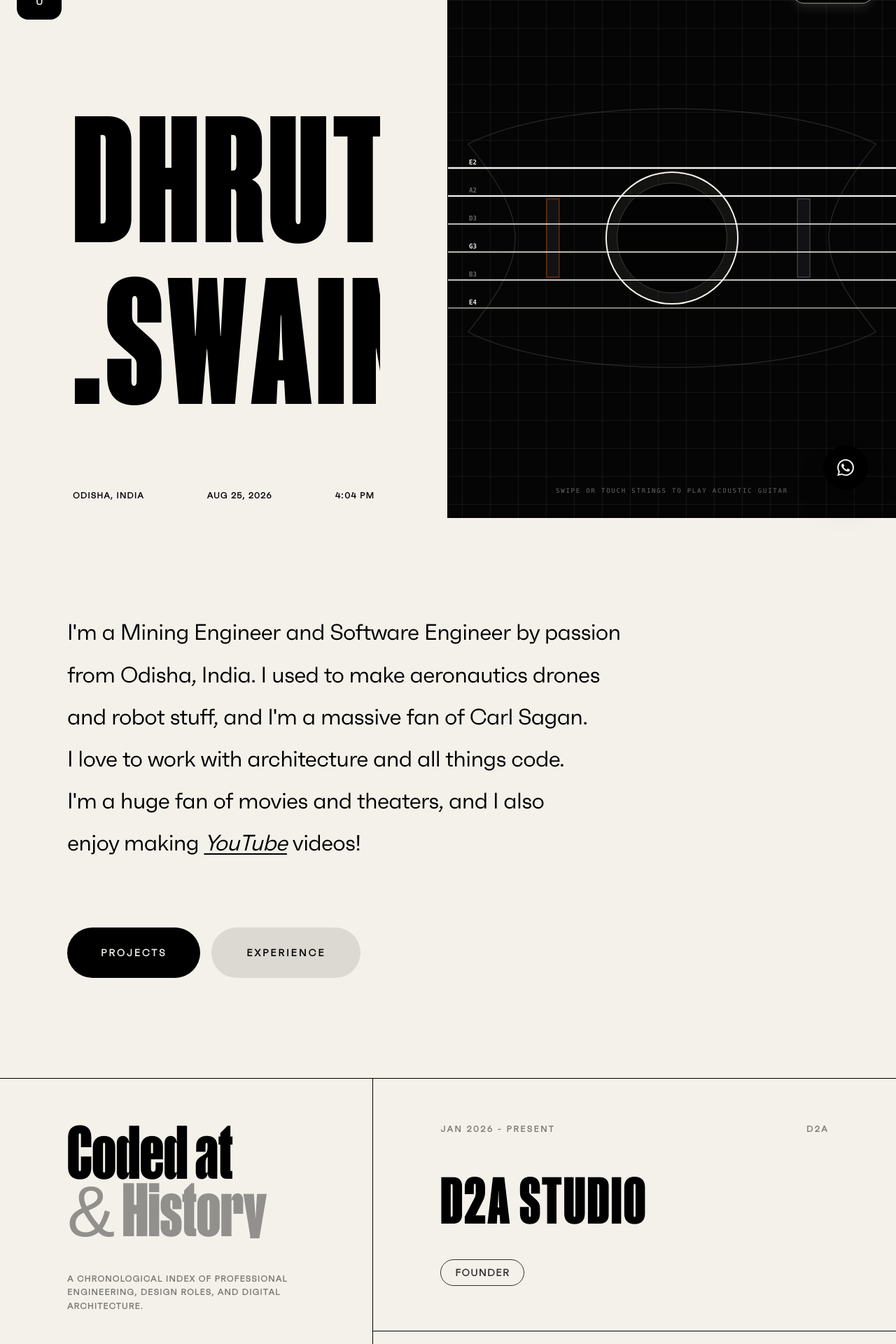
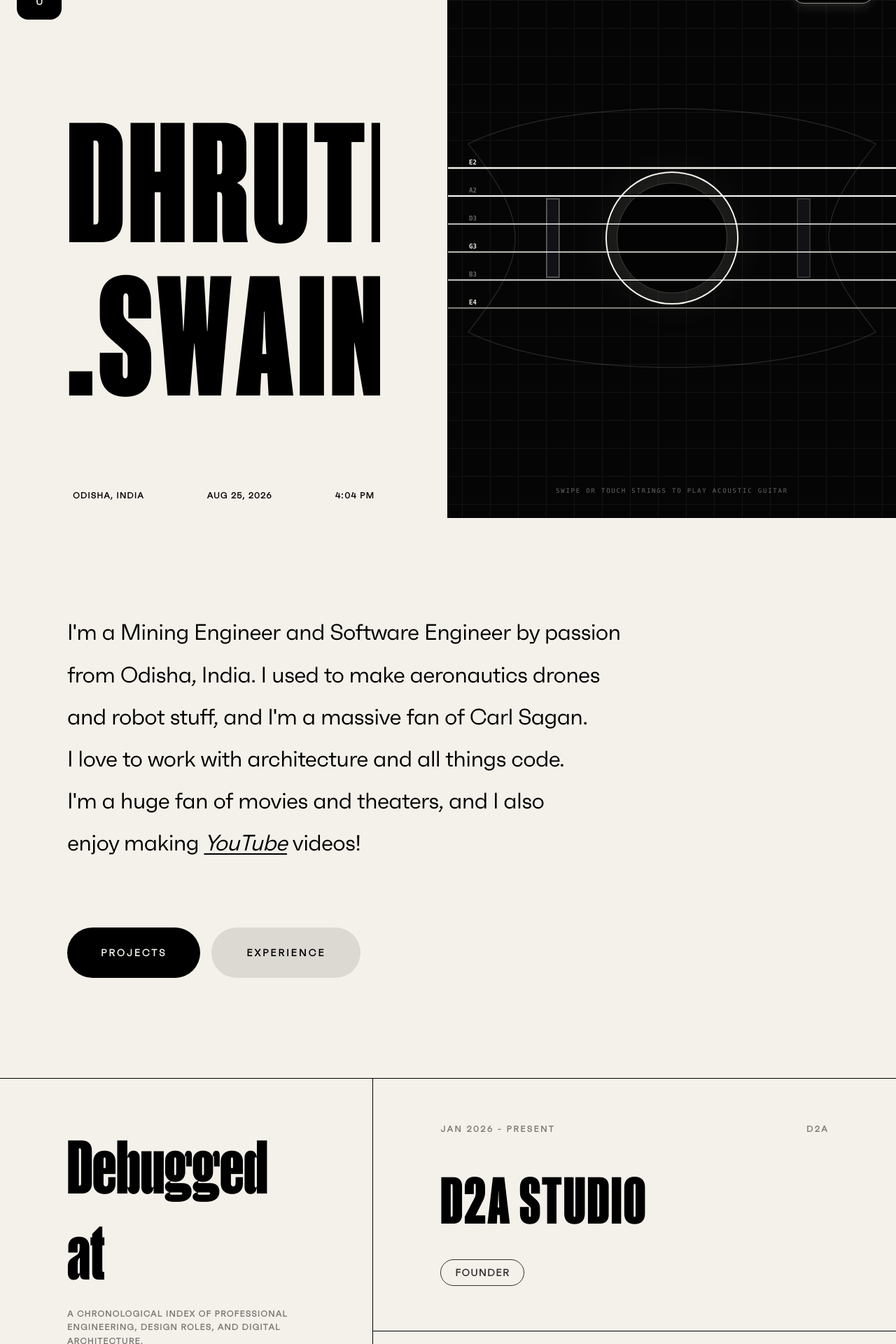
Before and after one commit to swaindhruti/dev-portfolio, a Next.js app: page / in a window 1280 px wide. Shown: the part 60-1980 px from the top of the page at 70% size. Built offline with nearby package versions, Linux system fonts and the light colour scheme.

Commit message:
feat(ui): improved resposiveness of the ui and fixed the color theme

```diff
--- a/app/globals.css
+++ b/app/globals.css
@@ -3,11 +3,13 @@
 :root {
   --background: #F4F1EA; /* Warm Cream / Paper Off-White */
   --foreground: #000000; /* Black text */
+  --accent: var(--background); /* Same cream, used on black surfaces (e.g. Hero panel) */
 }
 
 @theme inline {
   --color-background: var(--background);
   --color-foreground: var(--foreground);
+  --color-accent: var(--accent);
   --font-display: var(--font-manuka);
   --font-faktum: var(--font-faktum);
 }
--- a/app/layout.tsx
+++ b/app/layout.tsx
@@ -1,6 +1,5 @@
 import type { Metadata } from "next";
 import localFont from "next/font/local";
-import FloatingContact from "@/components/FloatingContact";
 import Navigation from "@/components/Navigation";
 import "./globals.css";
 
@@ -71,7 +70,6 @@ export default function RootLayout({
       <body className="min-h-full flex flex-col font-faktum">
         <Navigation />
         {children}
-        <FloatingContact />
       </body>
     </html>
   );
--- a/components/Career.tsx
+++ b/components/Career.tsx
@@ -83,11 +83,11 @@ export default function Career() {
       {/* Left Pane - Sticky Title */}
       <div className="w-full lg:w-5/12 px-6 lg:px-24 py-16 lg:border-r-[1.5px] border-black">
         <div className="sticky top-32">
-          <h2 className="career-title font-display text-[15vw] lg:text-[8vw] leading-[0.8] flex flex-col">
-            <span className="flex overflow-hidden"><span className="char-title block origin-bottom">Coded at</span></span>
-            <span className="flex overflow-hidden"><span className="char-title block origin-bottom opacity-40">& History</span></span>
+          <h2 className="career-title font-display text-[15vw] lg:text-[8vw] leading-[1.2] flex flex-col">
+            <span className="flex overflow-hidden"><span className="char-title block origin-bottom">Debugged at</span></span>
+
           </h2>
-          <p className="mt-12 font-faktum text-[10px] lg:text-xs font-bold tracking-widest uppercase opacity-50 max-w-xs leading-relaxed">
+          <p className="mt-4 font-faktum text-[10px] lg:text-xs font-bold tracking-widest uppercase opacity-50 max-w-2xl leading-relaxed">
             A chronological index of professional engineering, design roles, and digital architecture.
           </p>
         </div>
--- a/components/FloatingContact.tsx
+++ /dev/null
@@ -1,21 +0,0 @@
-"use client";
-
-export default function FloatingContact() {
-  return (
-    <div id="global-contact" className="fixed bottom-6 right-6 lg:bottom-10 lg:right-10 z-[100] flex justify-end items-end h-16">
-      <a
-        href="https://wa.me/"
-        target="_blank"
-        rel="noopener noreferrer"
-        className="group bg-black flex items-center justify-center overflow-hidden shadow-2xl rounded-full transition-all duration-500 ease-[cubic-bezier(0.23,1,0.32,1)] w-14 h-14 lg:w-16 lg:h-16 hover:w-[220px] lg:hover:w-[240px] px-0 hover:px-6"
-      >
-        <svg width="24" height="24" viewBox="0 0 24 24" fill="currentColor" className="text-background shrink-0 transition-transform duration-500 group-hover:scale-110">
-          <path d="M17.472 14.382c-.297-.149-1.758-.867-2.03-.967-.273-.099-.471-.148-.67.15-.197.297-.767.966-.94 1.164-.173.199-.347.223-.644.075-.297-.15-1.255-.463-2.39-1.475-.883-.788-1.48-1.761-1.653-2.059-.173-.297-.018-.458.13-.606.134-.133.298-.347.446-.52.149-.174.198-.298.298-.497.099-.198.05-.371-.025-.52-.075-.149-.669-1.612-.916-2.207-.242-.579-.487-.5-.669-.51a12.8 12.8 0 0 0-.57-.01c-.198 0-.52.074-.792.372-.272.297-1.04 1.016-1.04 2.479 0 1.462 1.065 2.875 1.213 3.074.149.198 2.096 3.2 5.077 4.487.709.306 1.262.489 1.694.625.712.227 1.36.195 1.871.118.571-.085 1.758-.719 2.006-1.413.248-.694.248-1.289.173-1.413-.074-.124-.272-.198-.57-.347m-5.421 7.403h-.004a9.87 9.87 0 0 1-5.031-1.378l-.361-.214-3.741.982.998-3.648-.235-.374a9.86 9.86 0 0 1-1.51-5.26c.001-5.45 4.436-9.884 9.888-9.884 2.64 0 5.122 1.03 6.988 2.898a9.825 9.825 0 0 1 2.893 6.994c-.003 5.45-4.437 9.884-9.885 9.884m8.413-18.297A11.815 11.815 0 0 0 12.05 0C5.495 0 .16 5.335.157 11.892c0 2.096.547 4.142 1.588 5.945L.057 24l6.305-1.654a11.882 11.882 0 0 0 5.683 1.448h.005c6.554 0 11.89-5.335 11.893-11.893a11.821 11.821 0 0 0-3.48-8.413z"/>
-        </svg>
-        <span className="text-background font-faktum font-bold text-[10px] lg:text-xs tracking-widest uppercase whitespace-nowrap opacity-0 max-w-0 overflow-hidden group-hover:opacity-100 group-hover:max-w-[200px] transition-all duration-500 ease-[cubic-bezier(0.23,1,0.32,1)] group-hover:ml-3">
-          Click to connect
-        </span>
-      </a>
-    </div>
-  );
-}
--- a/components/Hero.tsx
+++ b/components/Hero.tsx
@@ -43,15 +43,12 @@ export default function Hero() {
   const nameWord1 = "DHRUTI".split("");
   const nameWord2 = ".SWAIN".split("");
 
-  const [isMounted, setIsMounted] = useState(false);
   const [soundEnabled, setSoundEnabled] = useState(true);
 
   const pointerPosRef = useRef({ x: -1000, y: -1000, prevX: -1000, prevY: -1000, isDown: false });
   const audioCtxRef = useRef<AudioContext | null>(null);
 
   useEffect(() => {
-    setIsMounted(true);
-
     // Left side GSAP animation
     const ctx = gsap.context(() => {
       const tl = gsap.timeline();
@@ -78,23 +75,51 @@ export default function Hero() {
     return () => ctx.revert();
   }, []);
 
+  // Create the AudioContext eagerly on mount (it starts "suspended" per browser
+  // autoplay policy) so the first pluck doesn't pay for lazy construction.
+  useEffect(() => {
+    const AudioContextClass = window.AudioContext || (window as unknown as { webkitAudioContext?: typeof AudioContext }).webkitAudioContext;
+    if (AudioContextClass) {
+      audioCtxRef.current = new AudioContextClass();
+    }
+    return () => {
+      audioCtxRef.current?.close();
+      audioCtxRef.current = null;
+    };
+  }, []);
+
+  // Hovering the strings (pointermove) is NOT a browser "user gesture", so resume()
+  // calls made from hover alone are silently ignored - that's why sound only ever
+  // worked after clicking the sound toggle button first. Unlock on the first real
+  // gesture anywhere on the page (pointerdown/touchstart/keydown), same as a click.
+  useEffect(() => {
+    const unlock = () => {
+      audioCtxRef.current?.resume();
+    };
+    window.addEventListener("pointerdown", unlock, { once: true });
+    window.addEventListener("touchstart", unlock, { once: true });
+    window.addEventListener("keydown", unlock, { once: true });
+    return () => {
+      window.removeEventListener("pointerdown", unlock);
+      window.removeEventListener("touchstart", unlock);
+      window.removeEventListener("keydown", unlock);
+    };
+  }, []);
+
   // Web Audio API Acoustic Guitar Synthesizer
   const playGuitarStringSound = (frequency: number, force: number) => {
     if (!soundEnabled) return;
 
     try {
-      if (!audioCtxRef.current) {
-        const AudioContextClass = window.AudioContext || (window as any).webkitAudioContext;
-        if (AudioContextClass) {
-          audioCtxRef.current = new AudioContextClass();
-        }
-      }
-
       const audioCtx = audioCtxRef.current;
       if (!audioCtx) return;
 
-      if (audioCtx.state === "suspended") {
+      if (audioCtx.state !== "running") {
+        // Context isn't unlocked yet - kick off resume() and skip this pluck
+        // rather than scheduling a note against a frozen/suspended clock, which
+        // is what produced silent "first hover" attempts.
         audioCtx.resume();
+        return;
       }
 
       const now = audioCtx.currentTime;
@@ -248,6 +273,7 @@ export default function Hero() {
       const px = pointerPosRef.current.x;
       const py = pointerPosRef.current.y;
       const prevY = pointerPosRef.current.prevY;
+      const isPressed = pointerPosRef.current.isDown;
       const centerX = width / 2;
       const centerY = height / 2;
 
@@ -256,6 +282,13 @@ export default function Hero() {
 
       ctx.save();
       ctx.translate(centerX, centerY);
+
+      // Ambient Glow behind the soundhole
+      const soundholeGlow = ctx.createRadialGradient(0, 0, 0, 0, 0, gScale * 0.6);
+      soundholeGlow.addColorStop(0, "rgba(244, 241, 234, 0.08)");
+      soundholeGlow.addColorStop(1, "rgba(244, 241, 234, 0)");
+      ctx.fillStyle = soundholeGlow;
+      ctx.fillRect(-gScale * 1.4, -gScale * 1.4, gScale * 2.8, gScale * 2.8);
 
       // Guitar Soundhole Outer Glow Ring
       ctx.beginPath();
@@ -289,7 +322,7 @@ export default function Hero() {
       // Guitar Bridge Plate
       ctx.fillStyle = "#121216";
       ctx.fillRect(-gScale * 0.8, -gScale * 0.25, gScale * 0.08, gScale * 0.5);
-      ctx.strokeStyle = "rgba(255, 94, 0, 0.4)";
+      ctx.strokeStyle = "rgba(244, 241, 234, 0.4)";
       ctx.strokeRect(-gScale * 0.8, -gScale * 0.25, gScale * 0.08, gScale * 0.5);
 
       // Guitar Nut / Fretboard Right Side
@@ -308,8 +341,8 @@ export default function Hero() {
         ctx.moveTo(st.points[0].x, st.points[0].y);
 
         // Precision Pluck Distance Radius (Tight radius so strings are plucked individually one by one!)
-        const maxDistY = 14 * dpr;
-        const maxDistX = 35 * dpr;
+        const maxDistY = 9 * dpr;
+        const maxDistX = 22 * dpr;
 
         for (let j = 0; j < st.points.length; j++) {
           const pt = st.points[j];
@@ -330,12 +363,22 @@ export default function Hero() {
           const distX = Math.abs(px - pt.x);
           const distY = Math.abs(py - pt.y);
 
-          if (distX < maxDistX && distY < maxDistY) {
-            const pluckForce = (py - prevY) * 0.55 || (py - st.y) * 0.45;
-            pt.vy += Math.max(-28 * dpr, Math.min(28 * dpr, pluckForce));
+          // Only pluck on actual pointer motion. A stationary cursor resting inside
+          // the hit box used to fall back to a distance-based force every frame,
+          // which kept re-triggering the string and produced a stuck buzzing noise.
+          const deltaY = py - prevY;
+          if (distX < maxDistX && distY < maxDistY && Math.abs(deltaY) > 0.9 * dpr) {
+            const pluckForce = deltaY * 0.4;
+            pt.vy += Math.max(-22 * dpr, Math.min(22 * dpr, pluckForce));
 
-            if (st.cooldown <= 0 && Math.abs(pt.vy) > 4 * dpr) {
-              st.cooldown = 12;
+            // Sound only fires while actually pressed/touching (a real "swipe"), not on
+            // pure hover. Hovering still bends the string visually - but hover
+            // (pointermove) is never a browser "user gesture", so audio triggered from
+            // it gets silently blocked until some other click unlocks it. Gating on a
+            // press means the very interaction that makes sound is also the gesture
+            // that unlocks the AudioContext, so it works on the first try every time.
+            if (isPressed && st.cooldown <= 0 && Math.abs(pt.vy) > 7 * dpr) {
+              st.cooldown = 20;
               playGuitarStringSound(st.freq, Math.abs(pt.vy));
 
               for (let k = 0; k < 3; k++) {
@@ -346,7 +389,7 @@ export default function Hero() {
                   vy: (Math.random() - 0.5) * 5 * dpr,
                   alpha: 1,
                   size: (Math.random() * 2.2 + 1.2) * dpr,
-                  color: st.color === "#F4F1EA" ? "#F4F1EA" : "#ffffff",
+                  color: st.color,
                 });
               }
             }
@@ -369,7 +412,7 @@ export default function Hero() {
 
         // Note Badge
         ctx.font = `700 ${9 * dpr}px mono`;
-        ctx.fillStyle = st.color === "#F4F1EA" ? "#F4F1EA" : "rgba(255, 255, 255, 0.4)";
+        ctx.fillStyle = st.color === "#F4F1EA" ? st.color : "rgba(255, 255, 255, 0.4)";
         ctx.fillText(st.note, 30 * dpr, st.points[2].y - 5 * dpr);
       });
 
@@ -411,10 +454,10 @@ export default function Hero() {
   return (
     <section ref={containerRef} className="relative w-full h-dvh flex flex-col lg:flex-row overflow-hidden bg-background text-foreground">
       {/* Left Content Half */}
-      <div className="w-full lg:w-1/2 h-1/2 lg:h-full flex flex-col justify-between pt-24 pb-6 px-6 lg:px-24 lg:border-r-[1.5px] border-black">
+      <div className="w-full lg:w-1/2 h-1/2 lg:h-full flex flex-col justify-between pt-24 pb-6 px-10 lg:px-24 lg:border-r-[1.5px] border-black">
         {/* Main Text */}
         <div className="relative flex flex-col justify-center flex-1">
-          <h1 className="font-display text-[22vw] lg:text-[19vw] leading-[0.95] tracking-wide uppercase flex flex-col whitespace-nowrap origin-left ml-2">
+          <h1 className="font-display text-[22vw] lg:text-[18vw] leading-[0.95] tracking-wide uppercase flex flex-col whitespace-nowrap origin-left">
             <span className="flex overflow-hidden">
               {nameWord1.map((char, index) => (
                 <span key={`w1-${index}`} className="char block origin-bottom">{char}</span>
```
